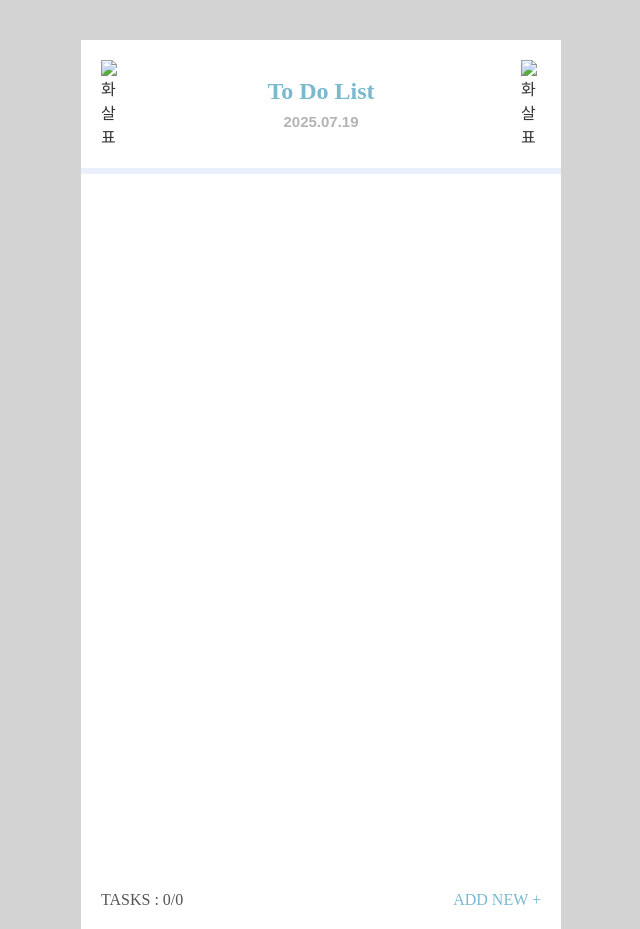
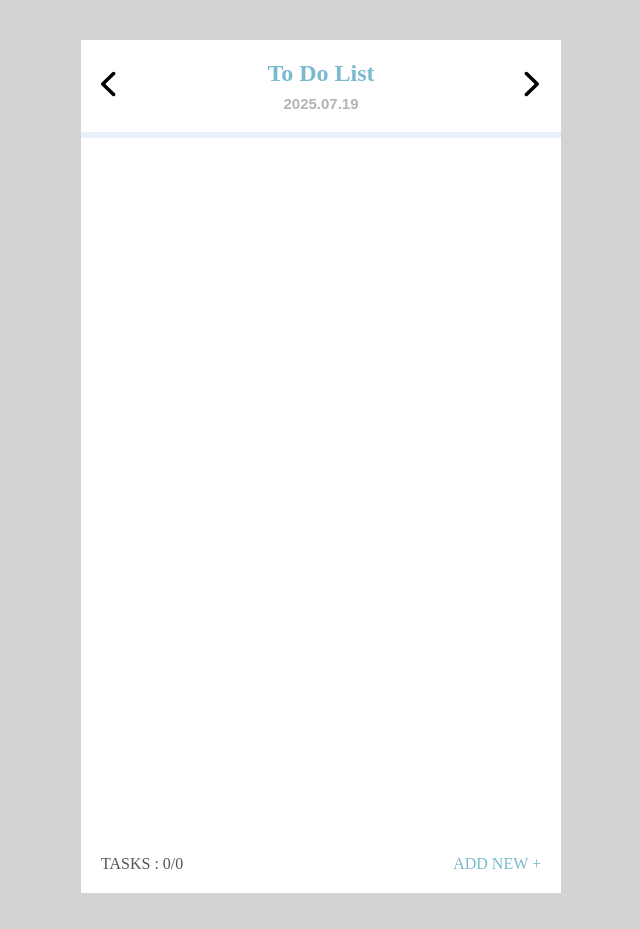
Before and after one commit to wlsrud27/ToDoList, a plain HTML site: page index.html in a window 1280 px wide. Shown: the whole page, without its empty margins (319-959 px from the left). After the commit the page ends 893 px from the top, so only its background shows below. Drawn offline with Linux system fonts and the light colour scheme; the site is published under a folder, as on GitHub Pages, so addresses that start at the root find nothing.

Commit message:
이미지 주소변경

```diff
--- a/index.html
+++ b/index.html
@@ -15,9 +15,9 @@
 <body>
     <div class="wrap">
         <header>
-            <a href="#"><img src="/ToDoList/image/chevron-left-solid.svg" alt="화살표" class="left_arr"></a>
+            <a href="#"><img src="image/chevron-left-solid.svg" alt="화살표" class="left_arr"></a>
             <h2>To Do List <span class="date"></span></h2>
-            <a href="#"><img src="/ToDoList/image/chevron-right-solid.svg" alt="화살표" class="right_arr"></a>
+            <a href="#"><img src="image/chevron-right-solid.svg" alt="화살표" class="right_arr"></a>
         </header>
         <main>
             <ul class="list_wrap">
```
